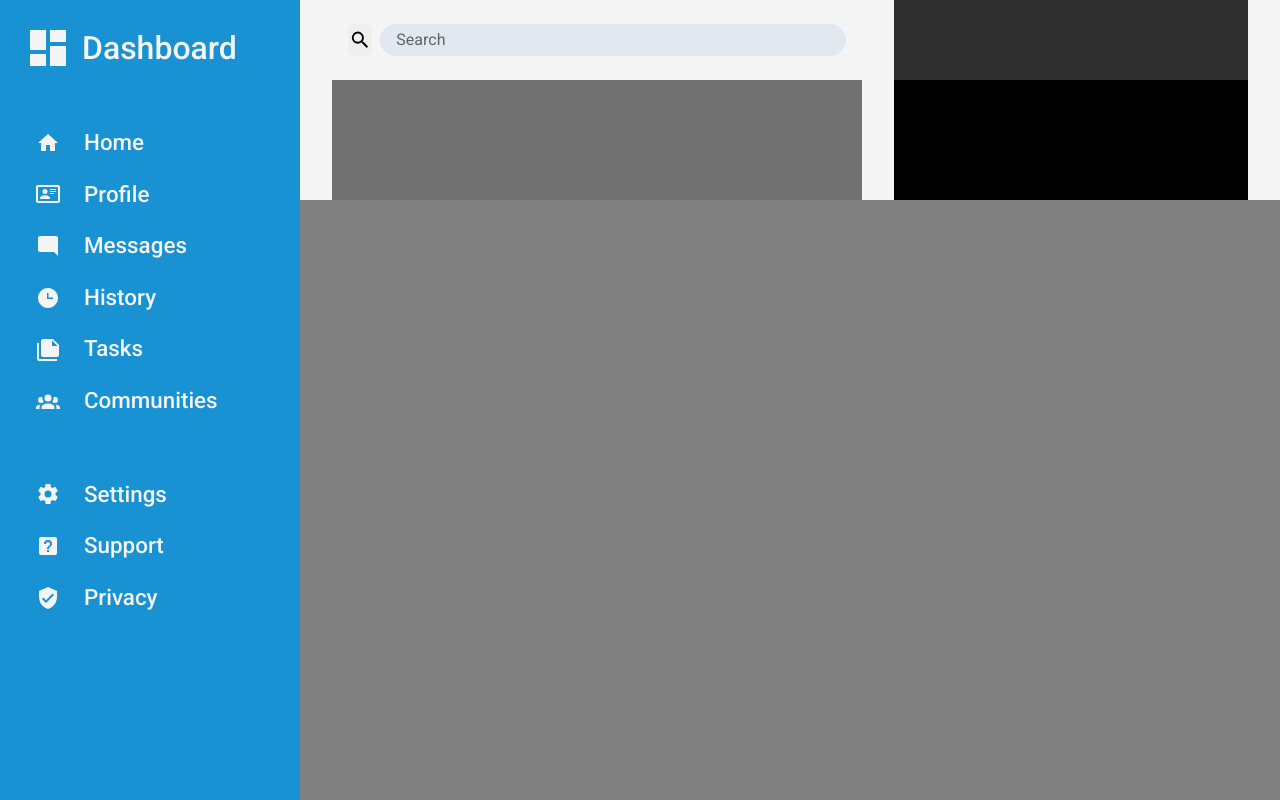
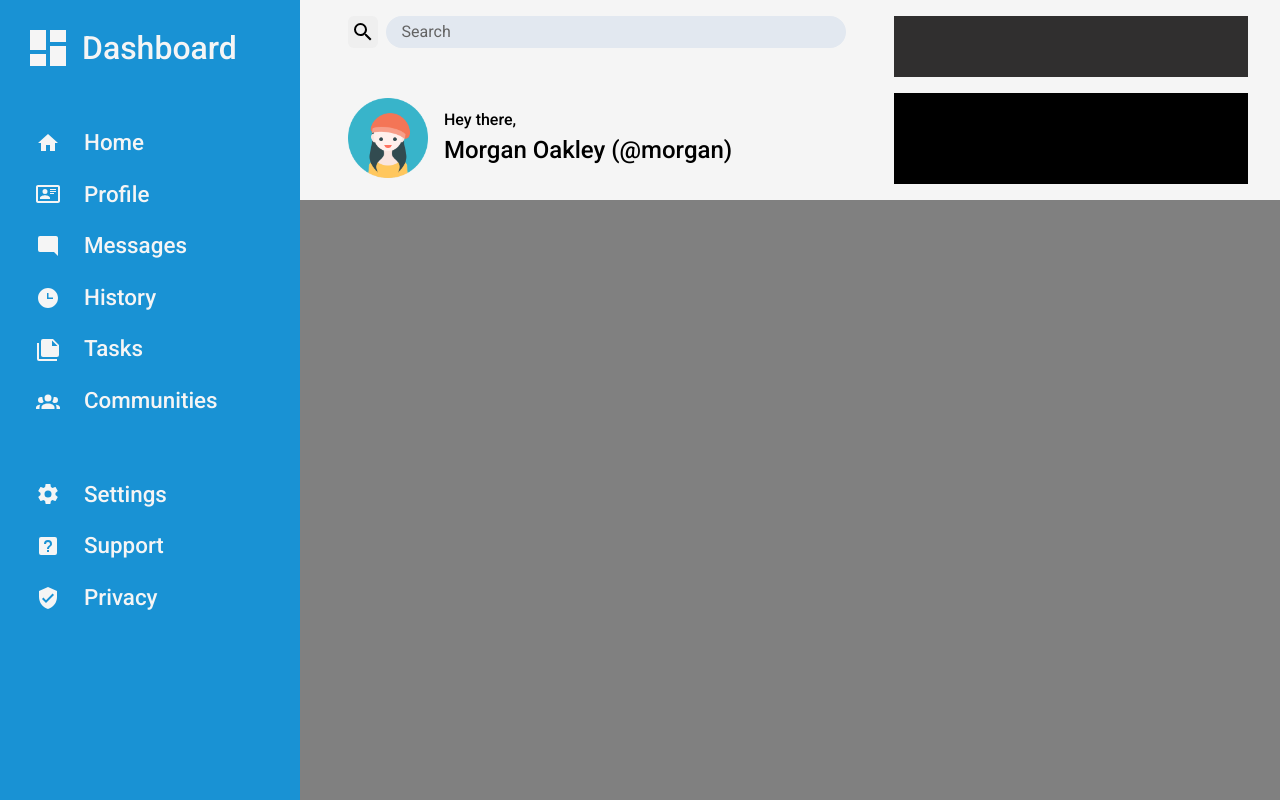
Before and after one commit to BerettaSM/odin-admin-dashboard, a plain HTML site: page index.html in a window 1280 px wide. Drawn offline with Linux system fonts and the light colour scheme.

Commit message:
feat: add user greeting

```diff
--- a/assets/css/style.css
+++ b/assets/css/style.css
@@ -90,18 +90,14 @@ html {
     display: grid;
     grid-template-rows: 1fr 1.5fr;
     grid-template-columns: 1.5fr 1fr;
-    padding-inline: 32px;
-    column-gap: 32px;
-}
-
-.header__search {
-    align-self: center;
+    padding: 16px 32px;
+    gap: 16px 32px;
 }
 
 .header__search-input {
     display: flex;
     gap: 8px;
-    padding: 16px;
+    padding: 0 16px;
     width: 100%;
 }
 
@@ -111,7 +107,10 @@ html {
     cursor: pointer;
     padding: 1px;
     overflow: hidden;
-    min-width: 24px;
+    height: 32px;
+    width: 32px;
+    display: grid;
+    place-content: center;
 }
 
 .header__search-input input[type='search'] {
@@ -131,7 +130,21 @@ html {
 }
 
 .header__greeting {
-    background-color: #727171;
+    display: flex;
+    align-items: center;
+    padding-inline-start: 16px;
+    gap: 16px;
+}
+
+.header__greeting-avatar {
+    max-height: 80px;
+    aspect-ratio: 1 / 1;
+    object-fit: cover;
+}
+
+.header__greeting span,
+.header__greeting h2 {
+    font-weight: 500;
 }
 
 .header__actions {
--- a/index.html
+++ b/index.html
@@ -193,7 +193,19 @@
 
                 <div class="header__user-area"></div>
 
-                <div class="header__greeting"></div>
+                <div class="header__greeting">
+
+                    <img class="header__greeting-avatar" src="assets/images/profile_1.png" />
+
+                    <div>
+
+                        <span>Hey there,</span>
+
+                        <h2>Morgan Oakley (@morgan)</h2>
+
+                    </div>
+
+                </div>
 
                 <menu class="header__actions"> </menu>
             </header>
```
Also changed, not shown: assets/images/profile_1.png (added), assets/images/profile_2.png (added), assets/images/profile_3.png (added), assets/images/profile_4.png (added), assets/images/profile_5.png (added).
